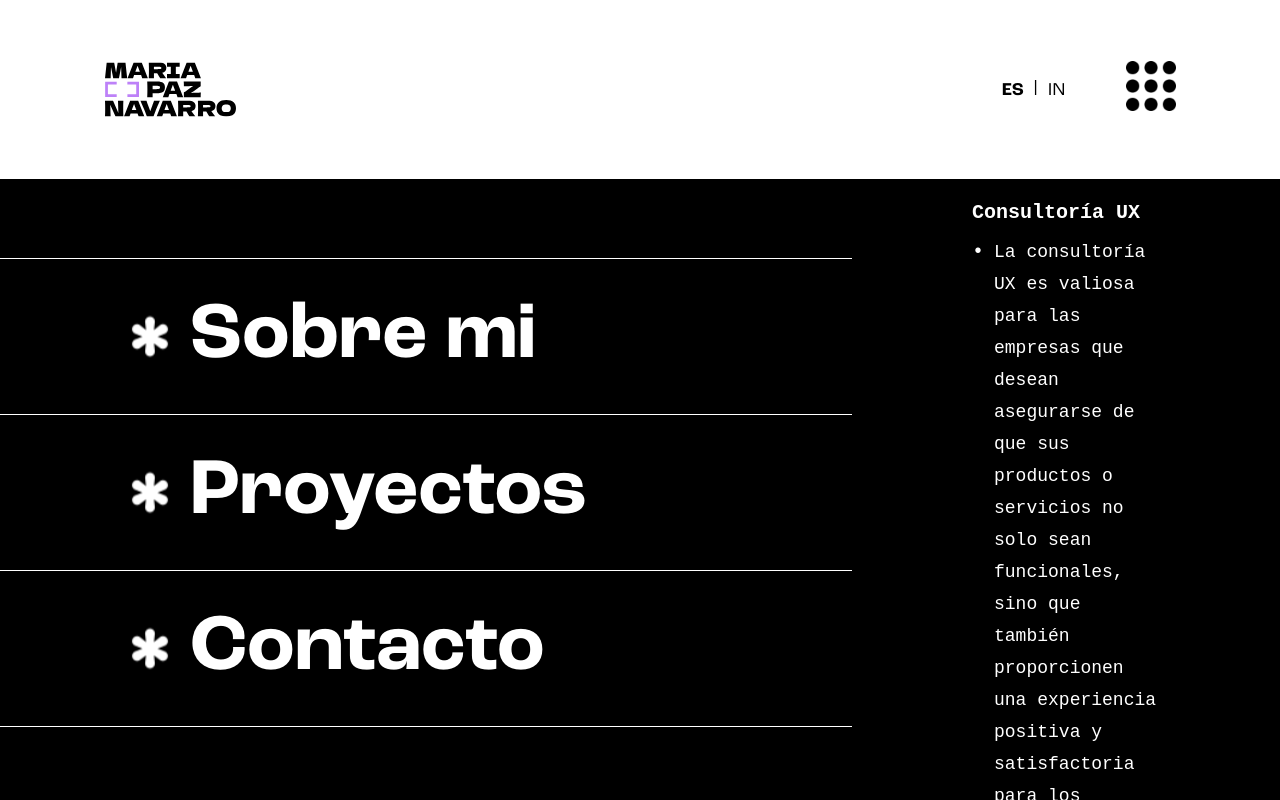
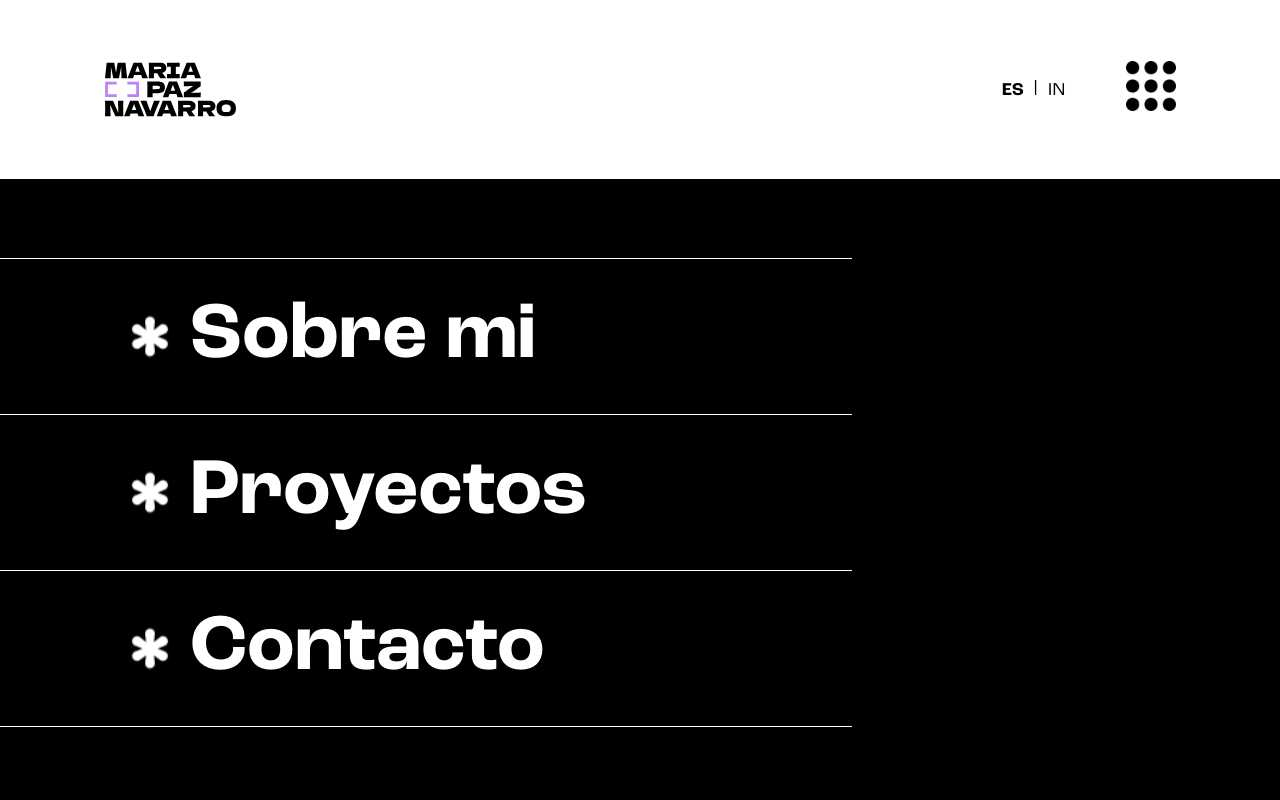
Before and after one commit to cdelfino/mpn-webportfolio, a React (Vite) app: page / in a window 1280 px wide. Both pictures are taken after a click on the button 1150 px from the left and 89 px from the top of the page. Shown: the top 800 px of the page. Built offline with nearby package versions, Linux system fonts and the light colour scheme; a web font is replaced by a local one.

Commit message:
add navbar projects and contact

```diff
--- a/src/components/layout/Header.jsx
+++ b/src/components/layout/Header.jsx
@@ -1,14 +1,15 @@
 import { useState } from "react";
-import { useSpring, animated } from "react-spring";
+import { useSpring} from "react-spring";
 import styles from "./Header.module.css";
 import menu from "../../../public/assets/imgs/menu.png";
 import logo from "../../../public/assets/imgs/logo.svg";
-import asterisk from "../../../public/assets/imgs/asterisk.svg";
-import arrow from "../../../public/assets/imgs/arrow-outward.png";
+
+import NavbarContainer from "./NavbarContainer";
 
 const Header = () => {
   const [activeButton, setActiveButton] = useState("ES");
   const [isMenuClosed, setIsMenuClosed] = useState(true);
+  const [hoveredItem, setHoveredItem] = useState(null);
 
   const handleButtonClick = (language) => {
     setActiveButton(language);
@@ -23,6 +24,10 @@ const Header = () => {
 
   const handleMenuToggle = () => {
     setIsMenuClosed(!isMenuClosed);
+  };
+
+  const handleItemHover = (item) => {
+    setHoveredItem(item);
   };
 
   return (
@@ -60,45 +65,11 @@ const Header = () => {
           </div>
         </div>
       </div>
-      <div>
-        <animated.div
-          className={`${styles.navBarContainer}`}
-          style={menuAnimation}
-        >
-          <ul className={styles.navBarList}>
-            <li className={styles.navBarListItem}>
-              <img src={asterisk} alt="Asterisk" />
-              <p>Sobre mi</p>
-            </li>
-            <li className={styles.navBarListItem}>
-              <img src={asterisk} alt="Asterisk" />
-              <p>Proyectos</p>
-            </li>
-            <li className={styles.navBarListItem}>
-              <img src={asterisk} alt="Asterisk" />
-              <p>Contacto</p>
-            </li>
-          </ul>
-
-          <div className={styles.navBarListDetails}>
-            <div className={styles.details}>
-              <div className={styles.itemTitle}>
-                <img src={arrow} alt="Arrow" />
-                <h1>SERVICIOS</h1>
-              </div>
-              <h3>Consultoría UX</h3>
-              <ul className={styles.list}>
-                <li>
-                  La consultoría UX es valiosa para las empresas que desean
-                  asegurarse de que sus productos o servicios no solo sean
-                  funcionales, sino que también proporcionen una experiencia
-                  positiva y satisfactoria para los usuarios.
-                </li>
-              </ul>
-            </div>
-          </div>
-        </animated.div>
-      </div>
+      <NavbarContainer
+        menuAnimation={menuAnimation}
+        handleItemHover={handleItemHover}
+        hoveredItem={hoveredItem}
+      />
     </div>
   );
 };
--- a/src/components/layout/Header.module.css
+++ b/src/components/layout/Header.module.css
@@ -100,7 +100,7 @@ button:hover {
   display: flex;
   align-items: center;
   color: #fff;
-  gap: 120px;
+  gap: 123px;
   justify-content: space-between;
 }
 
@@ -142,7 +142,6 @@ button:hover {
   height: 100%;
   display: flex;
   align-items: center;
-  justify-content: center;
   margin-right: 120px;
 }
 
@@ -171,6 +170,7 @@ button:hover {
   display: flex;
   align-items: flex-start;
   flex-direction: column;
+  width: 100%;
   justify-content: center;
   font-family: "Azeret Mono", monospace;
 }
@@ -197,6 +197,60 @@ button:hover {
   display: block;
 }
 
+.projectDetail {
+  display: flex;
+  flex-direction: column;
+  line-height: 25.2px !important;
+  padding-top: 0 !important;
+}
+
+.proyectTitle {
+  font-size: 18px;
+}
+
+.projectCharge {
+  font-size: 16px;
+}
+
+.projectYear {
+  font-size: 12px;
+}
+
+.projectsBar {
+  width: 65%;
+  height: 1px;
+  background-color: #fff;
+  margin: 32px 0;
+}
+
+.contactBar {
+  width: 80%;
+  height: 2px;
+  background-color: #fff;
+  margin: 20px 0;
+}
+
+.contactList {
+  width: 100%;
+  padding-top: 26px;
+}
+
+.contact {
+  display: flex;
+  align-items: center;
+  flex-direction: row;
+  gap: 20px;
+}
+
+.contact h2 {
+  font-size: 24px;
+  font-style: normal;
+}
+
+.contact img {
+  transform: rotate(270deg);
+}
+
 @media screen and (max-width: 375px) {
   .translateButtons {
     display: none;
--- /dev/null
+++ b/src/components/layout/NavbarContainer.jsx
@@ -0,0 +1,112 @@
+/* eslint-disable react/prop-types */
+import { animated } from "react-spring";
+import styles from "./Header.module.css";
+import asterisk from "../../../public/assets/imgs/asterisk.svg";
+import arrow from "../../../public/assets/imgs/arrow-outward.png";
+
+const NavbarContainer = ({ menuAnimation, handleItemHover, hoveredItem }) => {
+  return (
+    <animated.div className={`${styles.navBarContainer}`} style={menuAnimation}>
+      <ul className={styles.navBarList}>
+        <li
+          className={styles.navBarListItem}
+          onMouseEnter={() => handleItemHover("sobremi")}
+        >
+          <img src={asterisk} alt="Asterisk" />
+          <p>Sobre mi</p>
+        </li>
+        <li
+          className={styles.navBarListItem}
+          onMouseEnter={() => handleItemHover("proyectos")}
+        >
+          <img src={asterisk} alt="Asterisk" />
+          <p>Proyectos</p>
+        </li>
+        <li
+          className={styles.navBarListItem}
+          onMouseEnter={() => handleItemHover("contacto")}
+        >
+          <img src={asterisk} alt="Asterisk" />
+          <p>Contacto</p>
+        </li>
+      </ul>
+
+      <div className={styles.navBarListDetails}>
+        {hoveredItem === "sobremi" && (
+          <div className={styles.details}>
+            <div className={styles.itemTitle}>
+              <img src={arrow} alt="Arrow" />
+              <h1>SERVICIOS</h1>
+            </div>
+            <h3>Consultoría UX</h3>
+            <ul className={styles.list}>
+              <li>
+                La consultoría UX es valiosa para las empresas que desean
+                asegurarse de que sus productos o servicios no solo sean
+                funcionales, sino que también proporcionen una experiencia
+                positiva y satisfactoria para los usuarios.
+              </li>
+            </ul>
+          </div>
+        )}
+        {hoveredItem === "proyectos" && (
+          <div className={styles.details}>
+            <div className={styles.itemTitle}>
+              <img src={arrow} alt="Arrow" />
+              <h1>PROYECTOS</h1>
+            </div>
+            <ul className={styles.projectDetail}>
+              <li>
+                <h3 className={styles.projectTitle}>SYNC Case Study</h3>
+              </li>
+              <li className={styles.projectCharge}>UX | UI DESIGNER</li>
+              <li className={styles.projectYear}>2023</li>
+            </ul>
+            <div className={styles.projectsBar}></div>
+            <ul className={styles.projectDetail}>
+              <li>
+                <h3>BANCON</h3>
+              </li>
+              <li>UX | UI DESIGNER</li>
+              <li>2021</li>
+            </ul>
+            <div className={styles.projectsBar}></div>
+            <ul className={styles.projectDetail}>
+              <li>
+                <h3>SEECONDS</h3>
+              </li>
+              <li>UX | UI DESIGNER</li>
+              <li>2022</li>
+            </ul>
+          </div>
+        )}
+        {hoveredItem === "contacto" && (
+          <div className={styles.details}>
+            <div className={styles.itemTitle}>
+              <img src={arrow} alt="Arrow" />
+              <h1>CONTACTO</h1>
+            </div>
+
+            <div className={styles.contactList}>
+              <div className={styles.contact}>
+                <img src={arrow} alt="Arrow" />
+                <h2>LINKEDIN</h2>
+              </div>
+              <div className={styles.contactBar}></div>
+              <div className={styles.contact}>
+                <img src={arrow} alt="Arrow" />
+                <h2>BEHANCE</h2>
+              </div>
+              <div className={styles.contactBar}></div>
+              <div className={styles.contact}>
+                <img src={arrow} alt="Arrow" />
+                <h2>MAIL</h2>
+              </div>
+            </div>
+          </div>
+        )}
+      </div>
+    </animated.div>
+  );
+};
+export default NavbarContainer;
```
